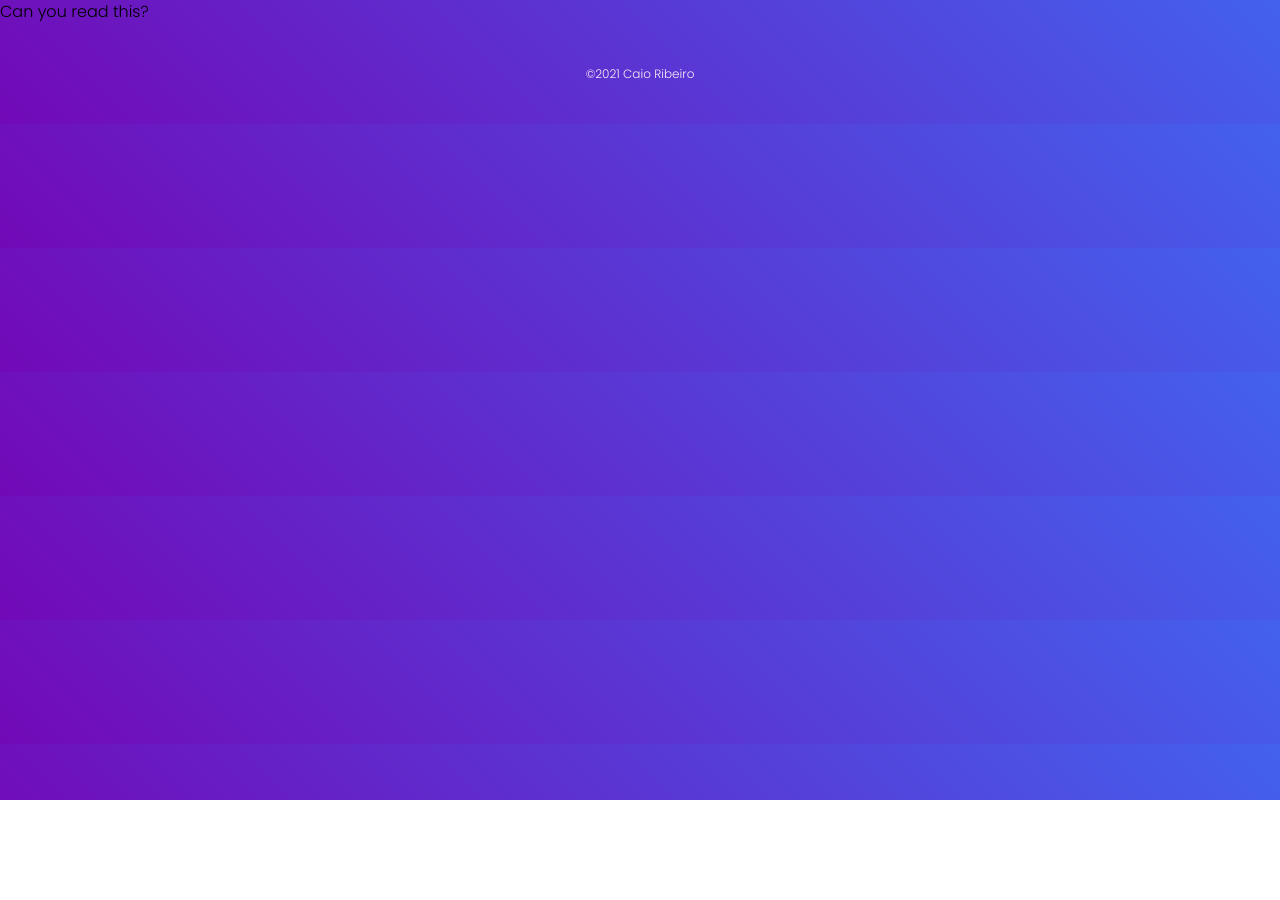
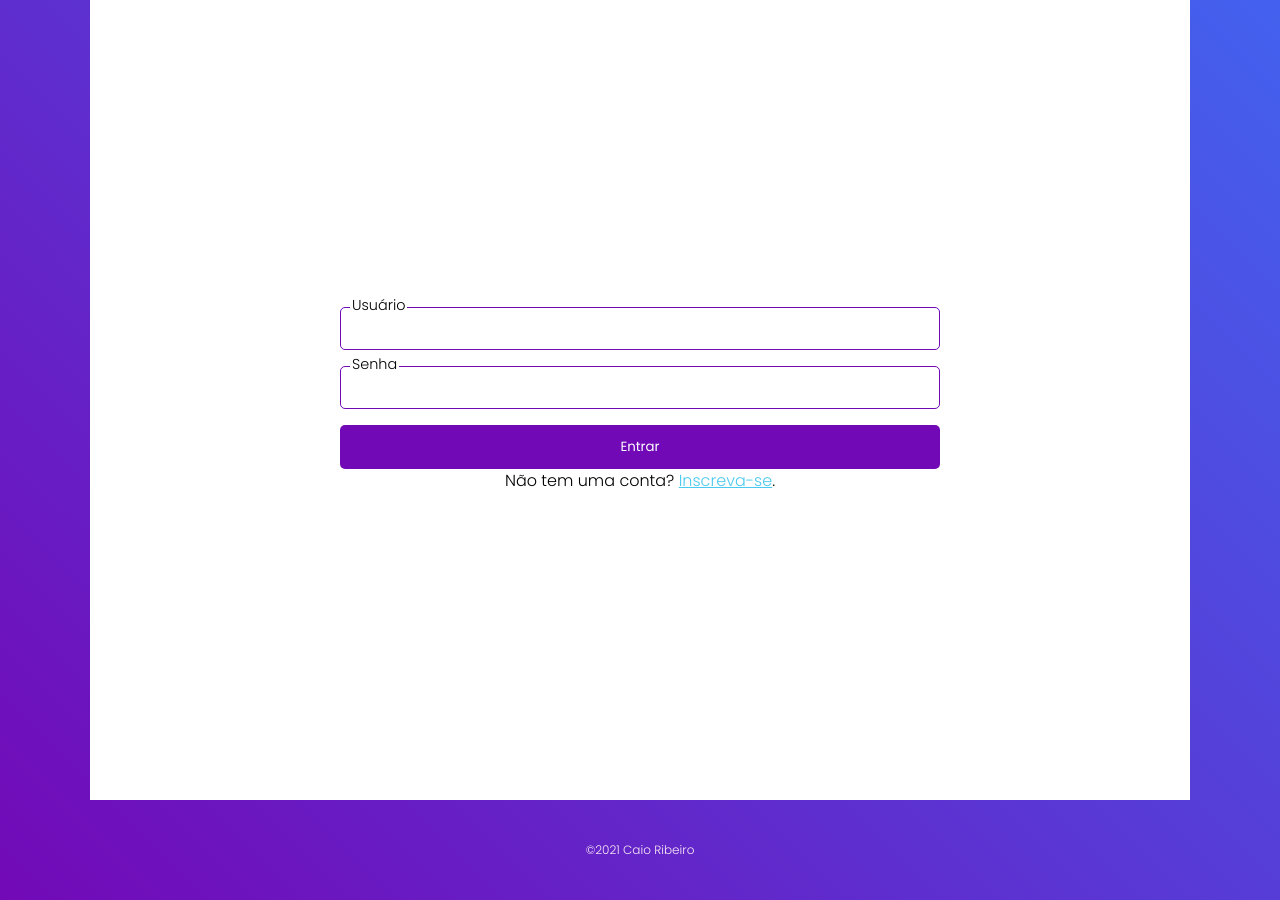
Before and after one commit to strahlv/social-media-client, a React (Create React App) app: page /login in a window 1280 px wide. Before the commit the page ends 800 px from the top, so only its background shows below. Built offline with nearby package versions, Linux system fonts and the light colour scheme; no server answers.

Commit message:
Remove elementos de debug

```diff
--- a/src/App.js
+++ b/src/App.js
@@ -27,8 +27,6 @@ function App() {
   return (
     <>
       <Switch>
-        <h1>Can you read this?</h1>
-        <Container>How about this?</Container>
         <PrivateRoute exact path="/" component={HomePage} />
         <Route exact path="/login" component={LoginForm} />
         <Route exact path="/register" component={RegisterForm} />
```
